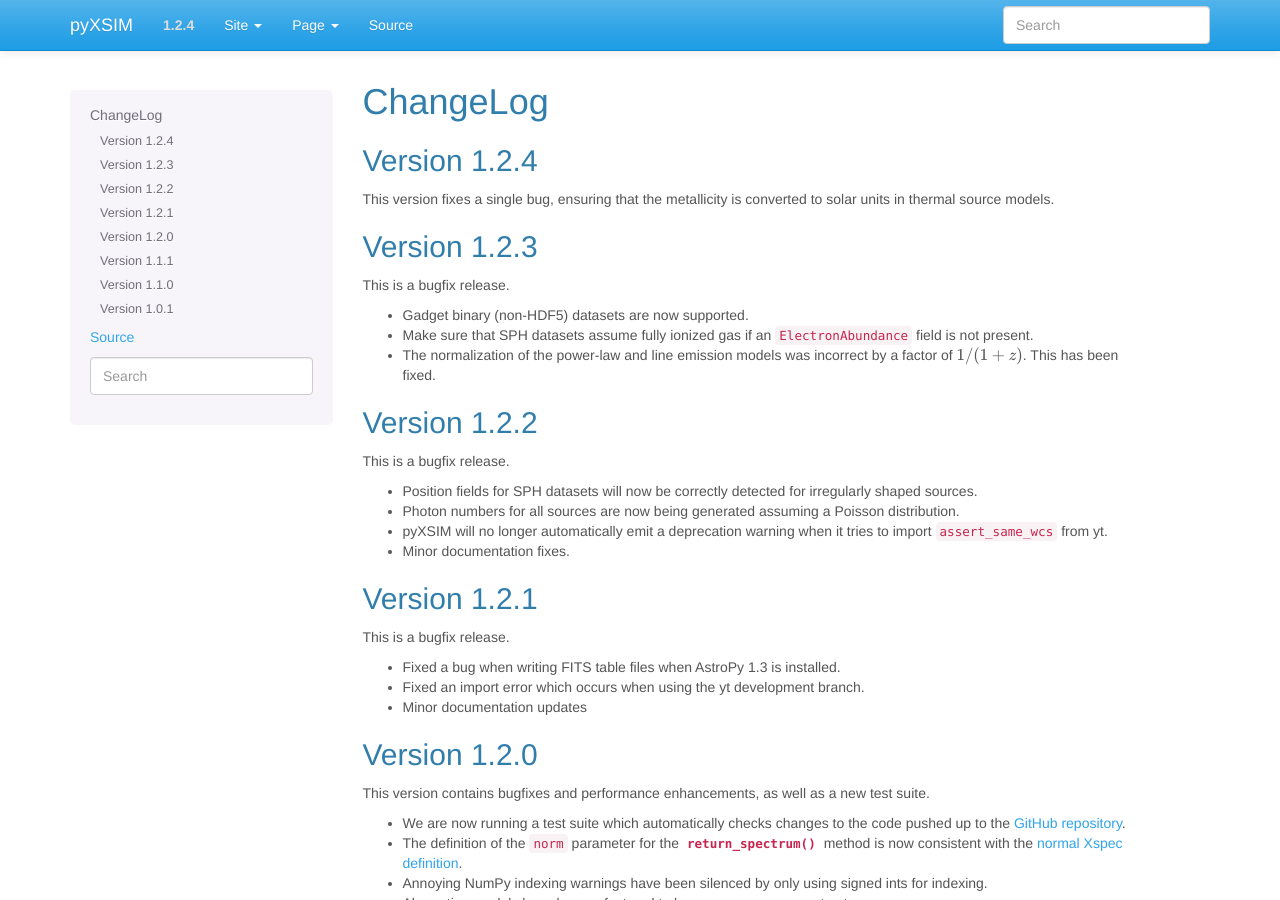
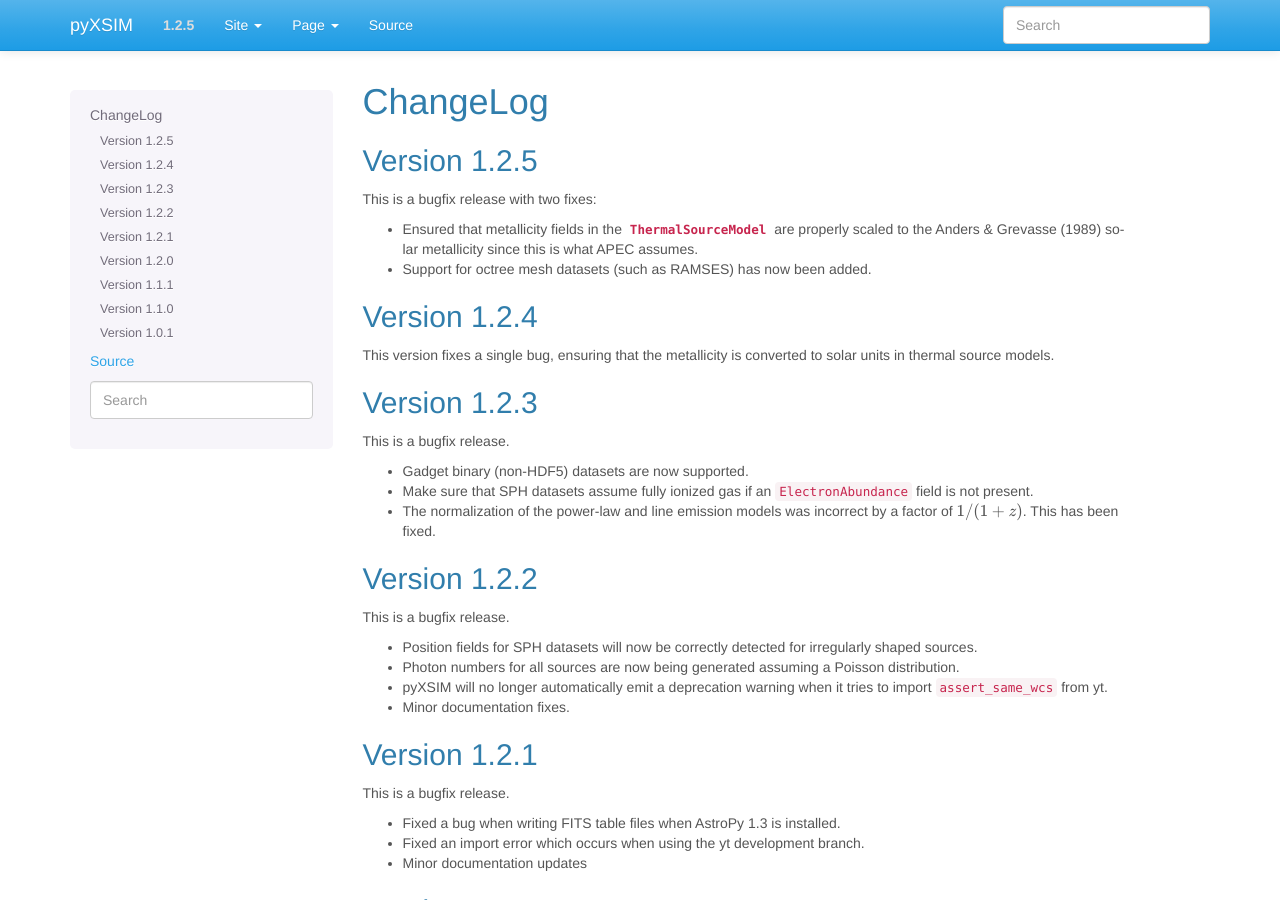
Before and after one commit to jzuhone/pyxsim, a Sphinx documentation site: the page built from doc/source/changelog.rst, in a window 1280 px wide and 900 px high. Built offline with Sphinx 7.4.7, drawn with Linux system fonts in a browser that asks for light colours.

Commit message:
Version bump

```diff
--- a/doc/source/changelog.rst
+++ b/doc/source/changelog.rst
@@ -2,6 +2,16 @@
 
 ChangeLog
 =========
+
+Version 1.2.5
+-------------
+
+This is a bugfix release with two fixes:
+
+* Ensured that metallicity fields in the :class:`~pyxsim.source_models.ThermalSourceModel`
+  are properly scaled to the Anders & Grevasse (1989) solar metallicity since this is
+  what APEC assumes.
+* Support for octree mesh datasets (such as RAMSES) has now been added.
 
 Version 1.2.4
 -------------
--- a/doc/source/conf.py
+++ b/doc/source/conf.py
@@ -79,9 +79,9 @@ author = 'John ZuHone'
 # built documents.
 #
 # The short X.Y version.
-version = '1.2.4'
+version = '1.2.5'
 # The full version, including alpha/beta/rc tags.
-release = '1.2.4'
+release = '1.2.5'
 
 # The language for content autogenerated by Sphinx. Refer to documentation
 # for a list of supported languages.
--- a/doc/source/index.rst
+++ b/doc/source/index.rst
@@ -60,7 +60,7 @@ pyXSIM is released under a `BSD 3-clause license <https://opensource.org/license
 Current Version
 ---------------
 
-The current stable version is 1.2.4. See the :ref:`changelog` for details on changes from previous
+The current stable version is 1.2.5. See the :ref:`changelog` for details on changes from previous
 versions.
 
 Table of Contents
--- a/pyxsim/__init__.py
+++ b/pyxsim/__init__.py
@@ -1,4 +1,4 @@
-__version__ = "1.2.4"
+__version__ = "1.2.5"
 
 from pyxsim.source_models import \
    SourceModel, \
--- a/setup.py
+++ b/setup.py
@@ -11,7 +11,7 @@ cython_extensions = [
 
 setup(name='pyxsim',
       packages=['pyxsim'],
-      version='1.2.4',
+      version='1.2.5',
       description='Python package for simulating X-ray observations of astrophysical sources',
       author='John ZuHone',
       author_email='jzuhone@gmail.com',
```
